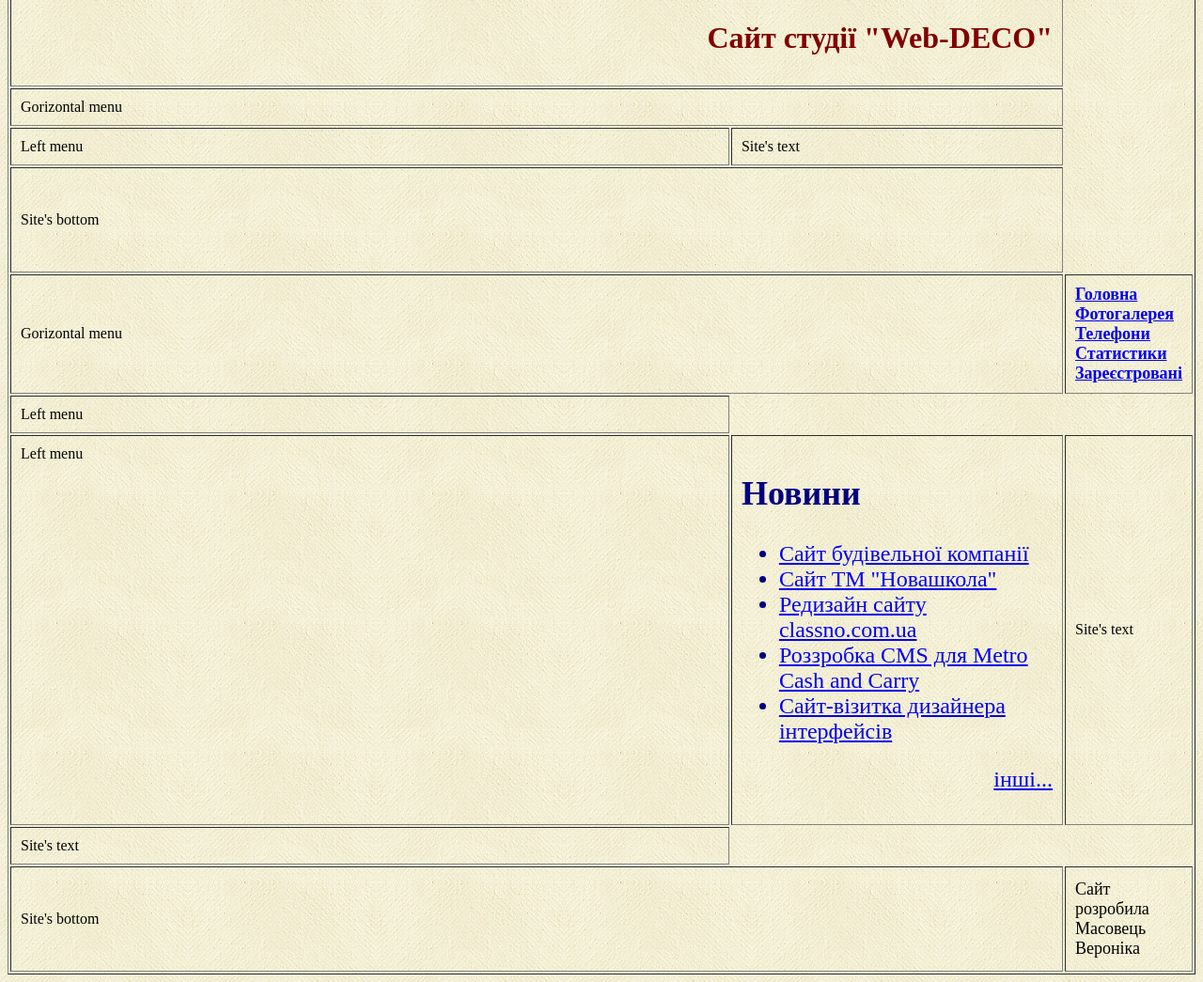
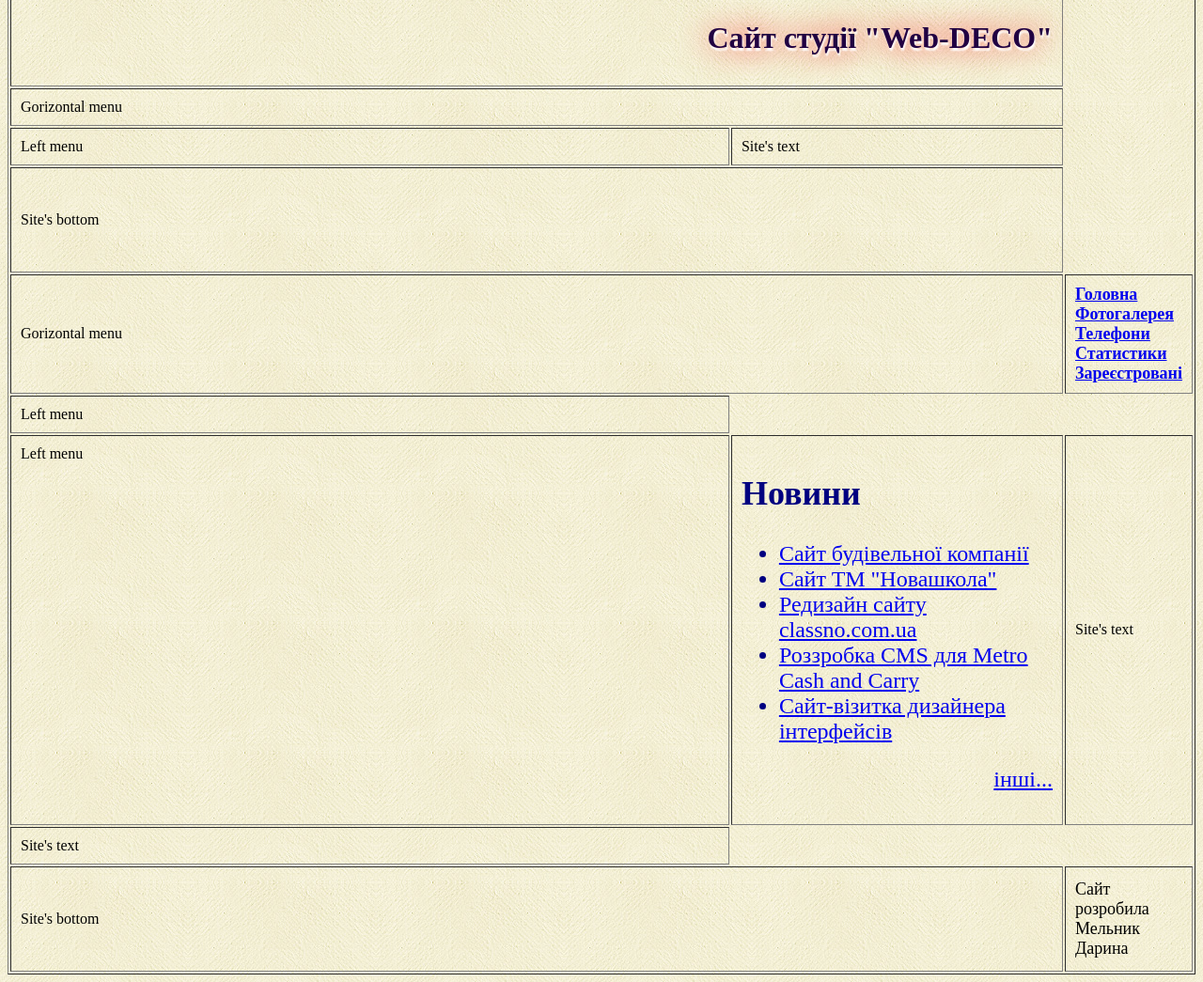
Before and after one commit to Dasha042/Dasha042.github.io, a plain HTML site: page index.html in a window 1280 px wide. Shown: the part 165-1210 px from the top of the page at 94% size. Drawn offline with Linux system fonts and the light colour scheme.

Commit message:
09 - Добавила стиль-тінь

```diff
--- a/index.html
+++ b/index.html
@@ -4,6 +4,13 @@
     <meta charset="UTF-8">
     <meta name="viewport" content="width=device-width, initial-scale=1.0">
     <title>Сайт web-студія "Web-DECO"</title>
+    <style>
+        .shadowtext{
+        text-shadow: 1px 3px 2px white, 0 0 1em red;
+        color: #210042;
+        font-size: 2em;
+        }
+    </style>
 </head>
 <body background="images/bg.jpg">
     <table border="1" align="center" cellpadding="10">
@@ -80,7 +87,7 @@
 				<td colspan="2" valign="middle" height="90">Site's bottom</td>
 				<td colspan="2" valign="middle" height="90">
 					<font size="4">
-						Сайт розробила Масовець Вероніка
+						Сайт розробила Мельник Дарина
 					</font>
 				</td>
 			</tr>
```
